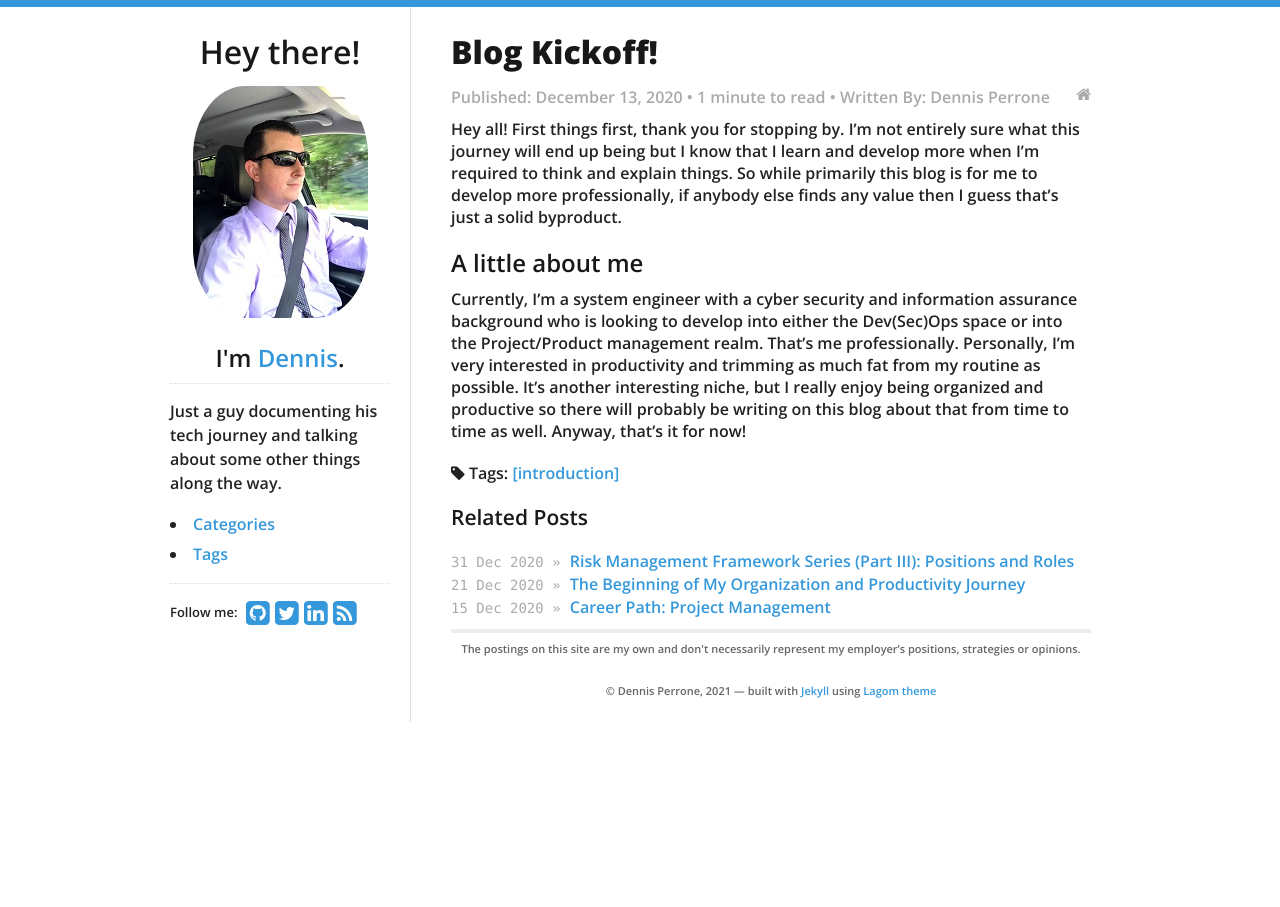
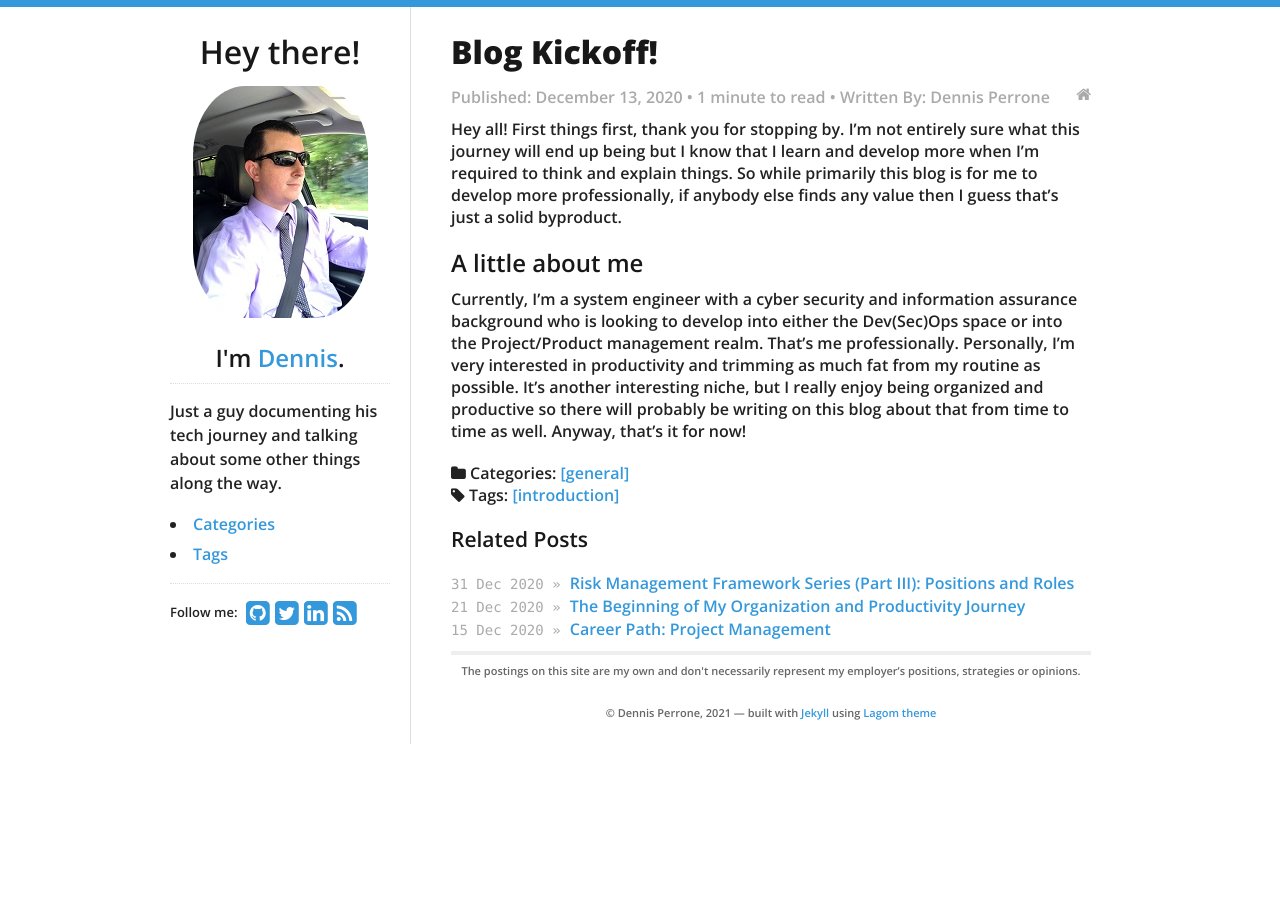
Before and after one commit to dennis-perrone/dennis-perrone.github.io, a Jekyll site: the page built from _posts/general/2020-12-13-blog-kickoff.md, in a window 1280 px wide. Built offline with Jekyll 4.4.1, drawn with Linux system fonts in a browser that asks for light colours.

Commit message:
added categories to post

```diff
--- a/_layouts/post.html
+++ b/_layouts/post.html
@@ -16,12 +16,19 @@ layout: default
 </div>
 
 <span>
-  <i class=" fa fa-tag"></i> Tags:
+  <i class=" fa fa-folder"></i> Categories:
+  {% for category in page.categories %}
+  {% capture category_name %}{{ category }}{% endcapture %}
+  <a href="/categories/{{ category_name }}">[{{ category_name }}]</i></a>
+  {% endfor %}
+  </span>
+
+<span>
+  <p><i class=" fa fa-tag"></i> Tags:
   {% for tag in page.tags %}
   {% capture tag_name %}{{ tag }}{% endcapture %}
-  <a href="/tags/#{{ tag_name }}">[{{ tag_name }}]</i></a>
-  {% endfor %}
-
+  <a href="/tags/{{ tag_name }}">[{{ tag_name }}]</i></a>
+  {% endfor %}</p>
   </span>
 
 <div id="related">
```
